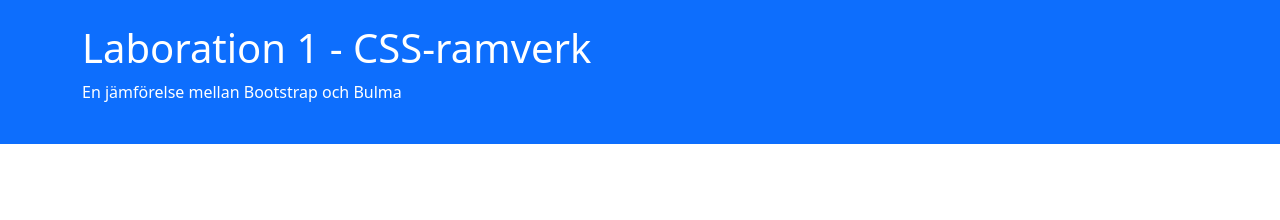
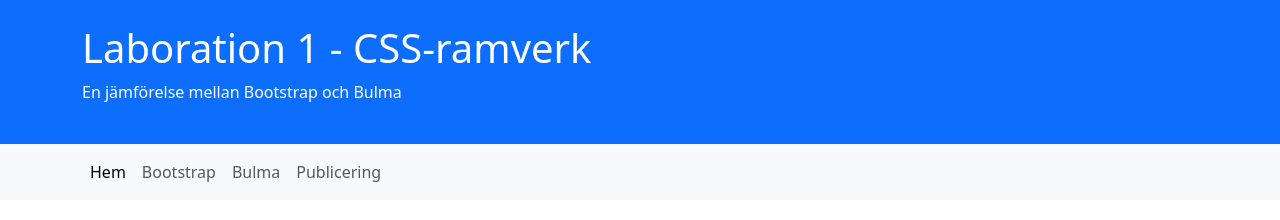
Before and after one commit to Coco10023/laboration-1---Fullstackutveckling, a plain HTML site: page index.html in a window 1280 px wide. Drawn offline with nearby package versions, Linux system fonts and the light colour scheme.

Commit message:
lägger till nav

```diff
--- a/index.html
+++ b/index.html
@@ -10,11 +10,6 @@
     <link href = "https://cdn.jsdelivr.net/npm/bootstrap@5.3.3/dist/css/bootstrap.min.css" rel="stylesheet">
 </head>
 
-<nav>
-
-
-</nav>
-
 <body>
 
     <header class = "bg-primary text-white p-4">
@@ -22,11 +17,22 @@
             <h1>Laboration 1 - CSS-ramverk</h1>
             <p>En jämförelse mellan Bootstrap och Bulma</p>
         </div>
+    </header>
+
+    <nav class = "navbar navbar-expand bg-light">
+        <div class = "container">
+            <div class = "navbar-nav flex-wrap">
+                <a class = "nav-link active" href="index.html">Hem</a>
+                <a class = "nav-link" href = "bootstrap.html">Bootstrap</a>
+                <a class = "nav-link" href = "bulma.html">Bulma</a>
+                <a class = "nav-link" href = "publicering.html">Publicering</a>
+            </div>
+        </div>
+    </nav>
 
 
 
 
-    </header>
 
 </body>
 </html>
```
